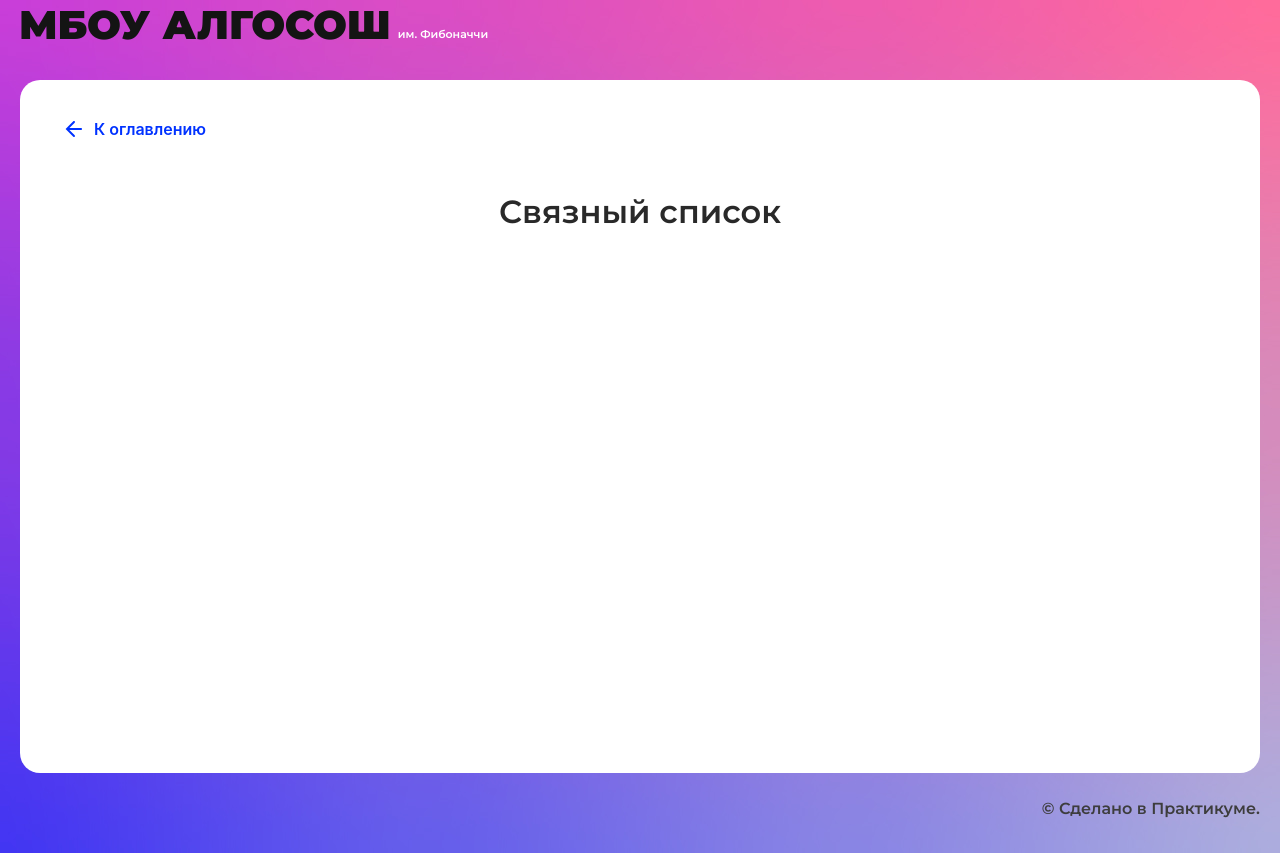
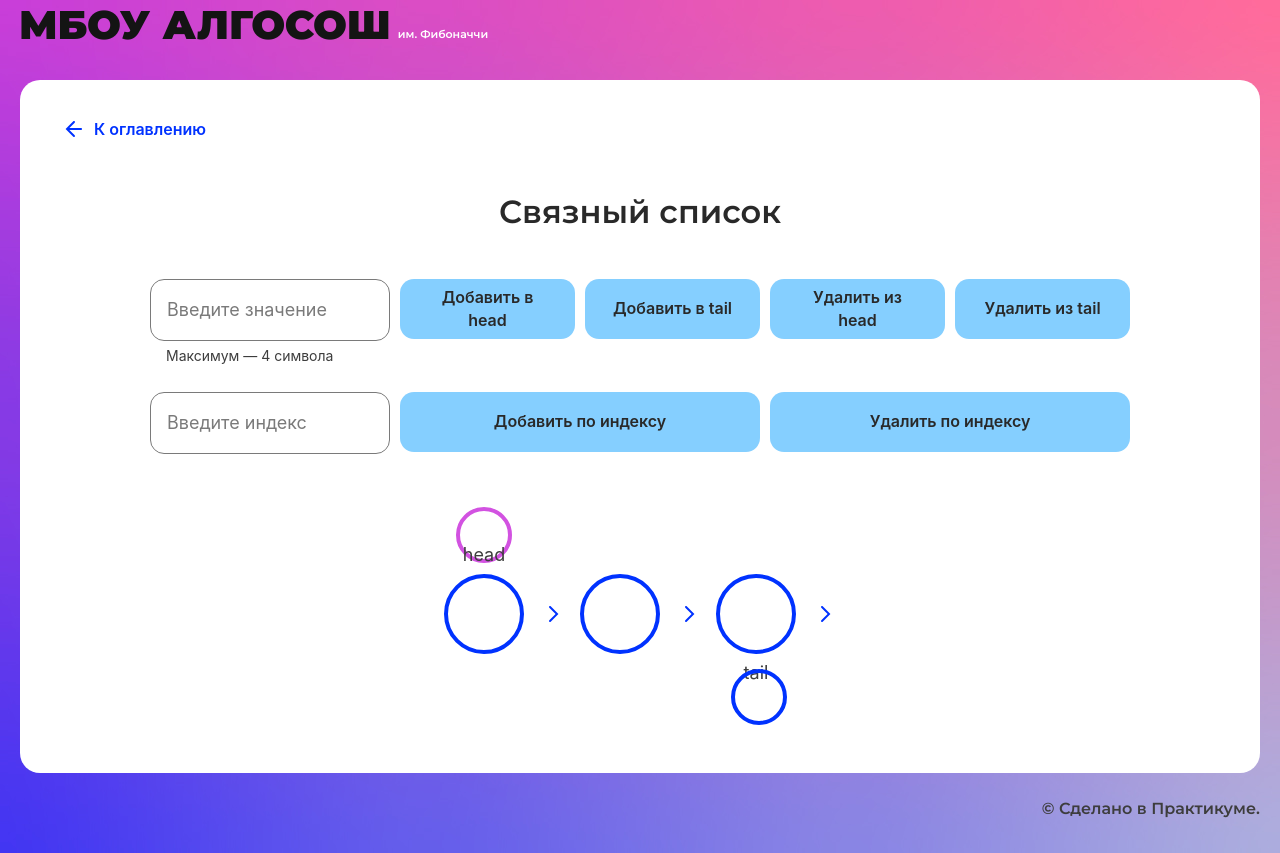
Before and after one commit to Feelcover/algososh, a React (Create React App) app: page /list in a window 1280 px wide. Built offline with nearby package versions, Linux system fonts and the light colour scheme.

Commit message:
вёрстка для list-page

```diff
--- /dev/null
+++ b/src/components/list-page/list-page.module.css
@@ -0,0 +1,66 @@
+.container {
+  max-width: 980px;
+  display: flex;
+  flex-direction: column;
+  justify-content: space-between;
+  margin: 0 auto;
+}
+
+.upForm {
+  display: flex;
+  gap: 10px;
+}
+.downForm {
+  display: flex;
+  flex-direction: row;
+  gap: 10px;
+  margin-top: 25px;
+}
+
+.downForm button {
+  min-width: 360px;
+}
+
+.upForm button {
+  width: 100%;
+}
+
+.upForm input {
+  width: 240px;
+}
+
+.downForm input {
+  width: 240px;
+}
+
+.upElement {
+  position: absolute;
+  top: -67px;
+  left: 12px;
+}
+
+.downElement {
+  position: absolute;
+  top: 95px;
+  left: 15px;
+}
+
+.elements {
+    margin: 120px auto 0;
+    max-width: 400px;
+    width: 100%;
+    gap: 16px;
+    padding: 0;
+    display: flex;
+    flex-direction: row;
+    align-items: center;
+    justify-content: center;
+    list-style: none;
+}
+
+.element {
+  position: relative;
+  display: flex;
+  align-items: center;
+  gap: 16px;
+}
--- a/src/components/list-page/list-page.tsx
+++ b/src/components/list-page/list-page.tsx
@@ -1,10 +1,95 @@
 import React from "react";
+import { ElementStates } from "../../types/element-states";
+import { Button } from "../ui/button/button";
+import { Circle } from "../ui/circle/circle";
+import { ArrowIcon } from "../ui/icons/arrow-icon";
+import { Input } from "../ui/input/input";
 import { SolutionLayout } from "../ui/solution-layout/solution-layout";
+import styles from "./list-page.module.css";
 
 export const ListPage: React.FC = () => {
   return (
     <SolutionLayout title="Связный список">
-
+      <div className={styles.container}>
+        <div className={styles.upForm}>
+          <Input
+          extraClass={styles.input}
+            placeholder="Введите значение"
+            // onChange={}
+            // value={}
+            maxLength={4}
+            isLimitText={true}
+          />
+          <Button
+            text="Добавить в head"
+            type="button"
+            // onClick={}
+            // disabled={}
+            // isLoader={}
+          />
+          <Button
+            text="Добавить в tail"
+            type="button"
+            // onClick={}
+            // disabled={}
+            // isLoader={}
+          />
+          <Button
+            text="Удалить из head"
+            type="button"
+            // onClick={}
+            // disabled={}
+            // isLoader={}
+          />
+          <Button
+            text="Удалить из tail"
+            type="button"
+            // onClick={}
+            // disabled={}
+            // isLoader={}
+          />
+        </div>
+        <form className={styles.downForm}>
+          <Input
+            min={0}
+            // max={}
+            type="number"
+            placeholder="Введите индекс"
+            // value={}
+            // onChange={}
+          />
+          <Button
+            text="Добавить по индексу"
+            type="button"
+            // onClick={}
+            // isLoader={}
+            // disabled={}
+          />
+          <Button
+            text="Удалить по индексу"
+            type="button"
+            // onClick={}
+            // isLoader={}
+            // disabled={}
+          />
+        </form>
+        <ul className={styles.elements}>
+          <li className={styles.element}>
+            <Circle extraClass={styles.upElement} isSmall={true} state={ElementStates.Changing}/>
+            <Circle head={"head"} />
+            <ArrowIcon />
+          </li>
+          <li className={styles.element}>
+            <Circle />
+            <ArrowIcon />
+          </li>
+          <li className={styles.element}>
+            <Circle tail={"tail"} />
+            <ArrowIcon />
+            <Circle extraClass={styles.downElement} isSmall={true}/>
+          </li>
+        </ul>
+      </div>
     </SolutionLayout>
   );
 };
```
